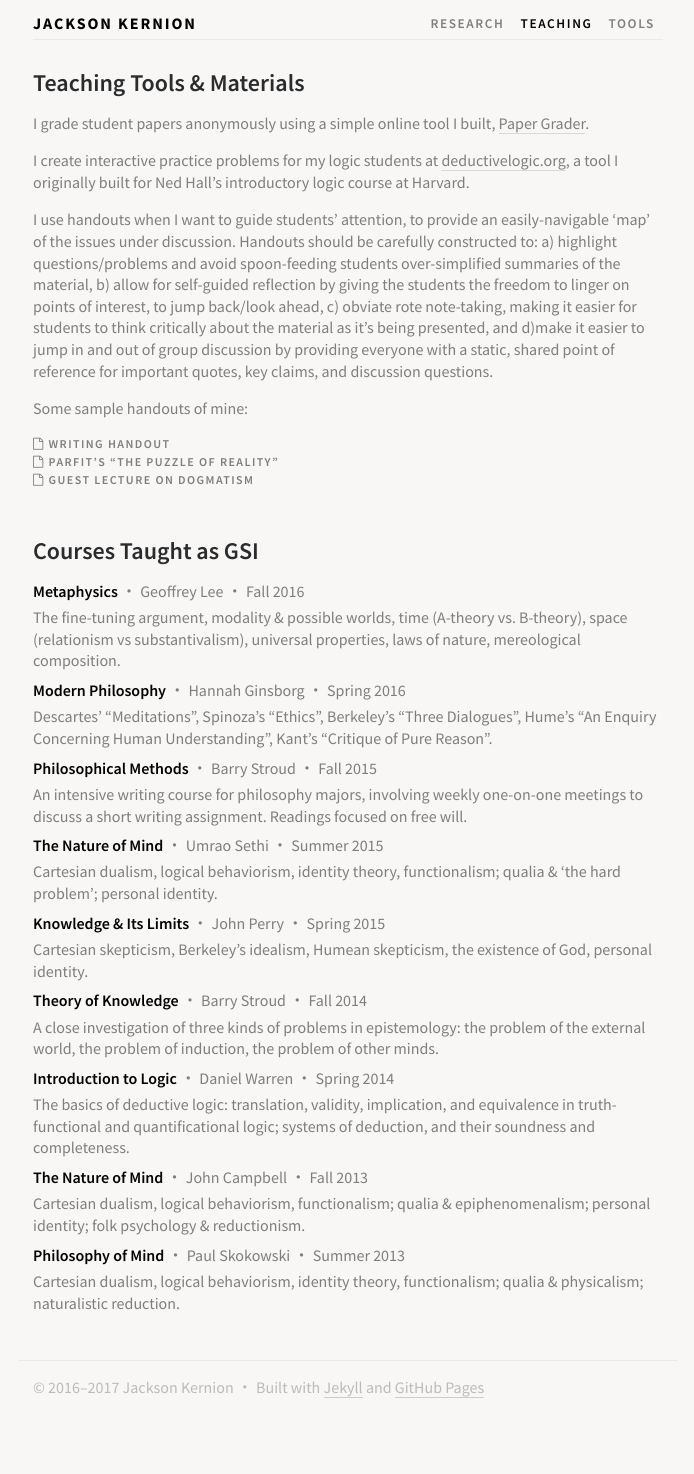
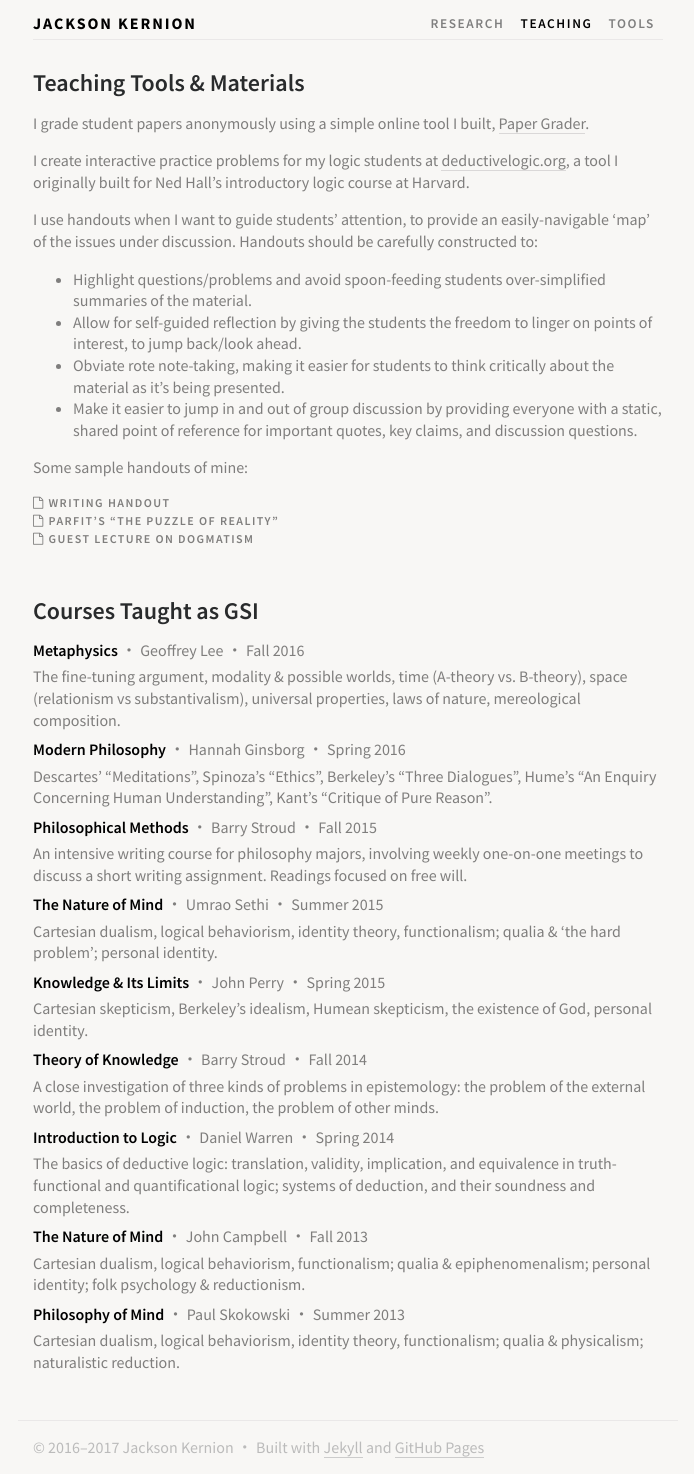
Before and after one commit to jacksonkernion/jacksonkernion.github.io, a Jekyll site: the page built from teaching.md, in a window 1280 px wide. Shown: the whole page, without its empty margins (292-986 px from the left). Built offline with Jekyll 4.4.1, drawn with Linux system fonts in a browser that asks for light colours; nearby versions of some CDN libraries; our own code applies the rules of GitHub Pages for plain Markdown files; before the commit the page ends 1415 px from its top, so only the background shows below that.

Commit message:
edited home page, teching page

```diff
--- a/teaching.md
+++ b/teaching.md
@@ -8,7 +8,12 @@
 
 I create interactive practice problems for my logic students at [deductivelogic.org](http://deductivelogic.org/psets/demo), a tool I originally built for Ned Hall's introductory logic course at Harvard.
 
-I use handouts when I want to guide students' attention, to provide an easily-navigable 'map' of the issues under discussion. Handouts should be carefully constructed to: a) highlight questions/problems and avoid spoon-feeding students over-simplified summaries of the material, b) allow for self-guided reflection by giving the students the freedom to linger on points of interest, to jump back/look ahead, c) obviate rote note-taking, making it easier for students to think critically about the material as it's being presented, and d)make it easier to jump in and out of group discussion by providing everyone with a static, shared point of reference for important quotes, key claims, and discussion questions.
+I use handouts when I want to guide students' attention, to provide an easily-navigable 'map' of the issues under discussion. Handouts should be carefully constructed to:
+
+- Highlight questions/problems and avoid spoon-feeding students over-simplified summaries of the material.
+- Allow for self-guided reflection by giving the students the freedom to linger on points of interest, to jump back/look ahead.
+- Obviate rote note-taking, making it easier for students to think critically about the material as it's being presented.
+- Make it easier to jump in and out of group discussion by providing everyone with a static, shared point of reference for important quotes, key claims, and discussion questions.
 
 Some sample handouts of mine:
 
```
